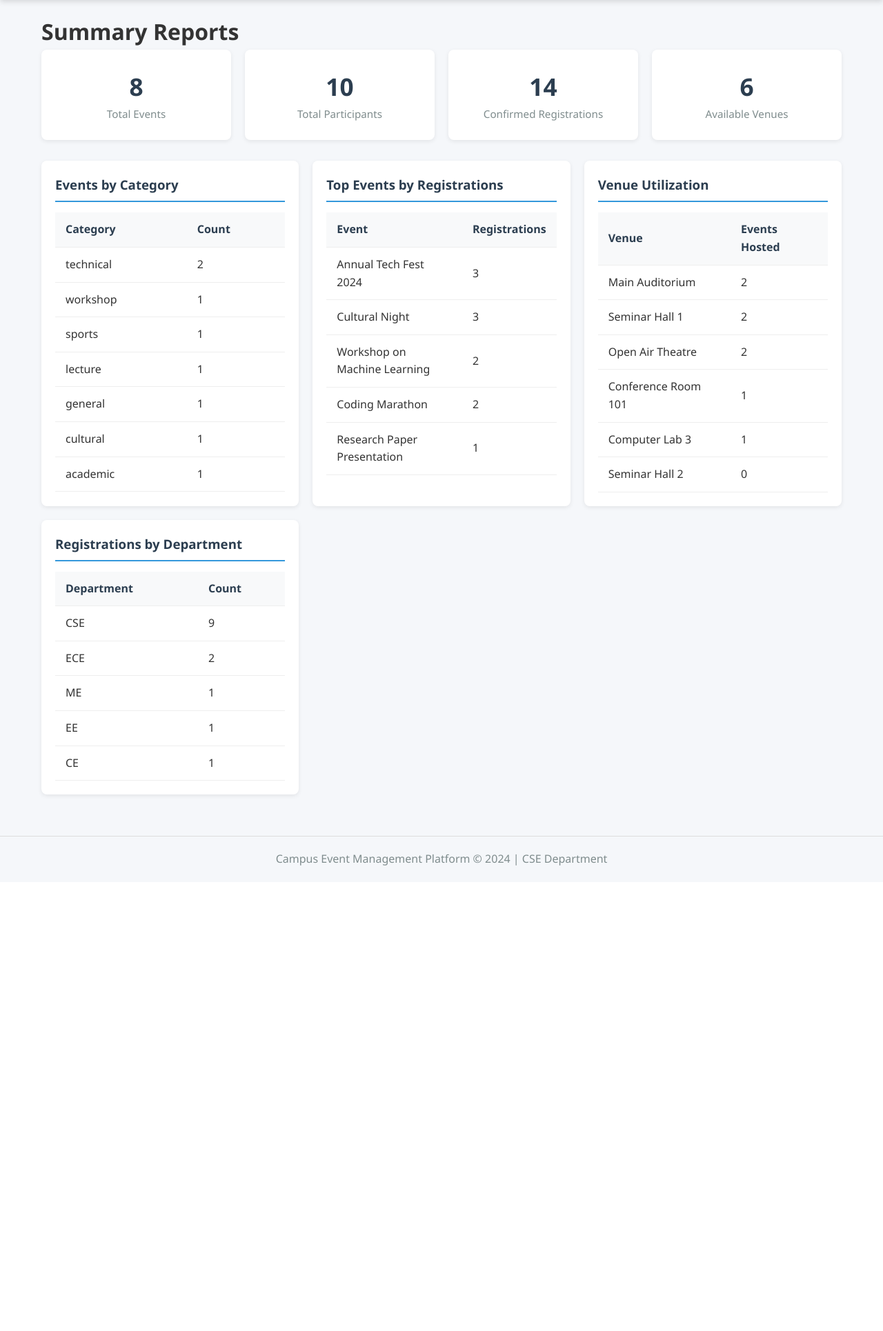
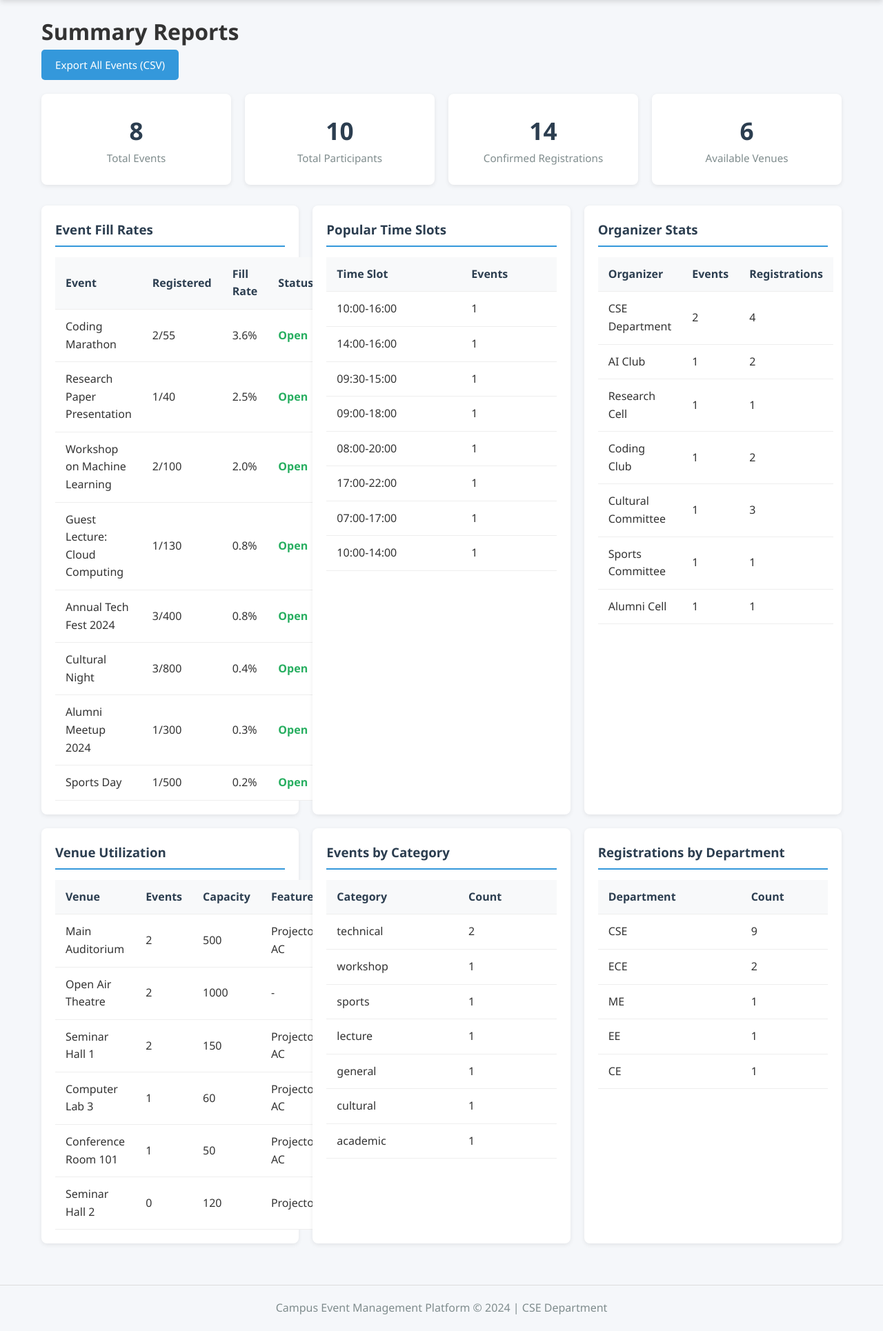
Before and after one commit to swasti-sj/ssl_project, a Flask app: page /reports in a window 1280 px wide. Shown: the part 68-1998 px from the top of the page at 69% size. Before the commit the page ends 1323 px from the top, so only its background shows below. Run offline with Flask 3, Linux system fonts and the light colour scheme; data comes from the database, SQL or seed files in the repository.

Commit message:
Enhance event management features: - Integrate input validation for registration, event, and venue forms. - Add email notification for registration confirmations. - Implement CSV export functionality for events and registrations. - Update reports page to include detailed analytics and export options. - Improve user experience with pre-filled registration form fields.

```diff
--- a/app.py
+++ b/app.py
@@ -1,5 +1,9 @@
-from flask import Flask, render_template, request, redirect, url_for, flash, jsonify
+from flask import Flask, render_template, request, redirect, url_for, flash, jsonify, send_file
 import database as db
+import validators as val
+import statistics_helper as stats
+import notifications as notif
+import export_csv as exporter
 
 app = Flask(__name__)
 app.secret_key = 'campus-event-mgmt-secret-key-2024'
@@ -65,6 +69,12 @@ def register_for_event(event_id):
             'role': 'attendee'
         }
 
+        errors = val.validate_registration_data(participant_data)
+        if errors:
+            for err in errors:
+                flash(f'{err.field}: {err.message}', 'error')
+            return render_template('register.html', event=event, data=participant_data)
+
         pid, status = db.register_participant(event_id, participant_data)
         if pid is None:
             flash(status, 'error')
@@ -72,6 +82,9 @@ def register_for_event(event_id):
             flash('Event is full. You have been added to the waitlist.', 'warning')
         else:
             flash('Registration successful!', 'success')
+            email = notif.generate_registration_email(event_id, participant_data['name'], participant_data['email'], status)
+            if email:
+                flash(f'Confirmation email would be sent to {email["to"]}', 'info')
         return redirect(url_for('event_detail', event_id=event_id))
 
     return render_template('register.html', event=event)
@@ -108,6 +121,12 @@ def create_event():
             'category': request.form.get('category', 'general'),
             'max_participants': int(request.form.get('max_participants', 100))
         }
+
+        errors = val.validate_event_data(data)
+        if errors:
+            for err in errors:
+                flash(f'{err.field}: {err.message}', 'error')
+            return render_template('event_form.html', venues=venues, data=data, editing=False)
 
         conflicts = db.check_venue_conflict(
             data['venue_id'], data['event_date'],
@@ -176,10 +195,18 @@ def create_venue():
         data = {
             'name': request.form['name'],
             'location': request.form['location'],
-            'capacity': int(request.form['capacity']),
+            'capacity': request.form['capacity'],
             'has_projector': 1 if request.form.get('has_projector') else 0,
             'has_ac': 1 if request.form.get('has_ac') else 0,
         }
+
+        errors = val.validate_venue_data(data)
+        if errors:
+            for err in errors:
+                flash(f'{err.field}: {err.message}', 'error')
+            return render_template('venue_form.html', data=data)
+
+        data['capacity'] = int(data['capacity'])
         db.create_venue(data)
         flash('Venue added successfully!', 'success')
         return redirect(url_for('admin_panel'))
@@ -192,7 +219,28 @@ def create_venue():
 @app.route('/reports')
 def reports():
     report = db.get_summary_report()
-    return render_template('reports.html', report=report)
+    fill_rates = stats.get_event_fill_rates()
+    time_slots = stats.get_popular_time_slots()
+    organizer_stats = stats.get_organizer_stats()
+    venue_util = stats.get_venue_utilization()
+    return render_template('reports.html', report=report, fill_rates=fill_rates,
+                           time_slots=time_slots, organizer_stats=organizer_stats,
+                           venue_util=venue_util)
+
+
+@app.route('/export/events')
+def export_events():
+    filepath = exporter.export_all_events_summary()
+    return send_file(filepath, as_attachment=True)
+
+
+@app.route('/export/registrations/<int:event_id>')
+def export_registrations(event_id):
+    filepath = exporter.export_event_registrations(event_id)
+    if not filepath:
+        flash('Event not found or no registrations.', 'error')
+        return redirect(url_for('events_list'))
+    return send_file(filepath, as_attachment=True)
 
 
 # ---- API endpoints for search/filter ----
--- a/templates/reports.html
+++ b/templates/reports.html
@@ -3,6 +3,10 @@
 
 {% block content %}
 <h1>Summary Reports</h1>
+
+<div style="margin-bottom: 20px;">
+    <a href="{{ url_for('export_events') }}" class="btn btn-primary">Export All Events (CSV)</a>
+</div>
 
 <div class="stats-bar">
     <div class="stat-card">
@@ -25,24 +29,41 @@
 
 <div class="reports-grid">
     <div class="report-card">
-        <h3>Events by Category</h3>
+        <h3>Event Fill Rates</h3>
         <table class="data-table">
-            <thead><tr><th>Category</th><th>Count</th></tr></thead>
+            <thead><tr><th>Event</th><th>Registered</th><th>Fill Rate</th><th>Status</th></tr></thead>
             <tbody>
-                {% for row in report.events_by_category %}
-                <tr><td>{{ row.category }}</td><td>{{ row.count }}</td></tr>
+                {% for item in fill_rates %}
+                <tr>
+                    <td>{{ item.title }}</td>
+                    <td>{{ item.registered }}/{{ item.max }}</td>
+                    <td>{{ item.fill_rate }}%</td>
+                    <td><span class="status-{{ 'confirmed' if item.status == 'Open' else 'waitlisted' }}">{{ item.status }}</span></td>
+                </tr>
                 {% endfor %}
             </tbody>
         </table>
     </div>
 
     <div class="report-card">
-        <h3>Top Events by Registrations</h3>
+        <h3>Popular Time Slots</h3>
         <table class="data-table">
-            <thead><tr><th>Event</th><th>Registrations</th></tr></thead>
+            <thead><tr><th>Time Slot</th><th>Events</th></tr></thead>
             <tbody>
-                {% for row in report.top_events %}
-                <tr><td>{{ row.title }}</td><td>{{ row.reg_count }}</td></tr>
+                {% for slot, count in time_slots %}
+                <tr><td>{{ slot }}</td><td>{{ count }}</td></tr>
+                {% endfor %}
+            </tbody>
+        </table>
+    </div>
+
+    <div class="report-card">
+        <h3>Organizer Stats</h3>
+        <table class="data-table">
+            <thead><tr><th>Organizer</th><th>Events</th><th>Registrations</th></tr></thead>
+            <tbody>
+                {% for org, data in organizer_stats.items() %}
+                <tr><td>{{ org }}</td><td>{{ data.events }}</td><td>{{ data.total_registrations }}</td></tr>
                 {% endfor %}
             </tbody>
         </table>
@@ -51,10 +72,27 @@
     <div class="report-card">
         <h3>Venue Utilization</h3>
         <table class="data-table">
-            <thead><tr><th>Venue</th><th>Events Hosted</th></tr></thead>
+            <thead><tr><th>Venue</th><th>Events</th><th>Capacity</th><th>Features</th></tr></thead>
             <tbody>
-                {% for row in report.venue_usage %}
-                <tr><td>{{ row.name }}</td><td>{{ row.event_count }}</td></tr>
+                {% for v in venue_util %}
+                <tr>
+                    <td>{{ v.name }}</td>
+                    <td>{{ v.events_hosted }}</td>
+                    <td>{{ v.capacity }}</td>
+                    <td>{{ 'Projector ' if v.has_projector }}{{ 'AC' if v.has_ac }}{{ '-' if not v.has_projector and not v.has_ac }}</td>
+                </tr>
+                {% endfor %}
+            </tbody>
+        </table>
+    </div>
+
+    <div class="report-card">
+        <h3>Events by Category</h3>
+        <table class="data-table">
+            <thead><tr><th>Category</th><th>Count</th></tr></thead>
+            <tbody>
+                {% for row in report.events_by_category %}
+                <tr><td>{{ row.category }}</td><td>{{ row.count }}</td></tr>
                 {% endfor %}
             </tbody>
         </table>
```
Also changed, not shown: explain.md (+34 -20 lines), templates/event_detail.html (+6 -1 lines), templates/register.html (+9 -9 lines).
